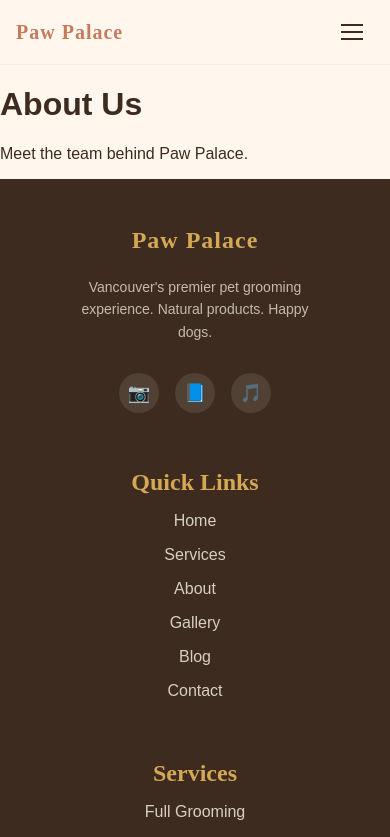
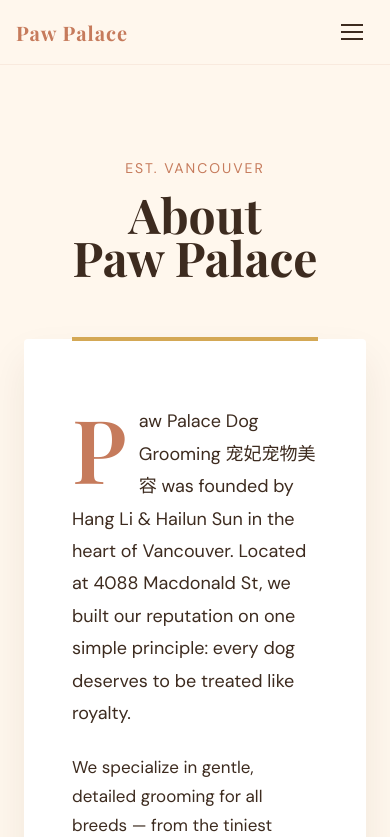
Before and after one commit to hekayaconcepts/paw-palace, a Next.js app: page /about in a window 390 px wide. Shown: the top 837 px of the page. Built offline with nearby package versions, Linux system fonts and the light colour scheme.

Commit message:
feat: add magazine-style About page with real owners and React animations

```diff
--- a/src/app/about/page.tsx
+++ b/src/app/about/page.tsx
@@ -1,8 +1,282 @@
-export default function Page() {
+'use client'
+
+import { useEffect, useRef, useState } from 'react'
+
+export default function AboutPage() {
+  const [mousePos, setMousePos] = useState({ x: 0, y: 0 })
+  const heroRef = useRef<HTMLDivElement>(null)
+
+  // Magazine-style scroll reveal
+  useEffect(() => {
+    const observer = new IntersectionObserver(
+      (entries) => {
+        entries.forEach((entry) => {
+          if (entry.isIntersecting) {
+            entry.target.classList.add('visible')
+          }
+        })
+      },
+      { threshold: 0.1 }
+    )
+
+    document.querySelectorAll('.reveal').forEach((el) => observer.observe(el))
+    return () => observer.disconnect()
+  }, [])
+
+  // Interactive page tilt effect
+  const handleMouseMove = (e: React.MouseEvent) => {
+    if (!heroRef.current) return
+    const rect = heroRef.current.getBoundingClientRect()
+    setMousePos({
+      x: ((e.clientX - rect.left) / rect.width - 0.5) * 20,
+      y: ((e.clientY - rect.top) / rect.height - 0.5) * -20,
+    })
+  }
+
   return (
-    <main>
-      <h1>About Us</h1>
-      <p>Meet the team behind Paw Palace.</p>
-    </main>
-  );
+    <div style={{ backgroundColor: '#FFF7ED', minHeight: '100vh', fontFamily: 'DM Sans, sans-serif' }}>
+      <style jsx global>{`
+        @import url('https://fonts.googleapis.com/css2?family=Playfair+Display:wght@400;600;700&family=DM+Sans:wght@400;500&display=swap');
+
+        .reveal {
+          opacity: 0;
+          transform: translateY(30px);
+          transition: all 0.8s cubic-bezier(0.16, 1, 0.3, 1);
+        }
+        .reveal.visible {
+          opacity: 1;
+          transform: translateY(0);
+        }
+        .magazine-grid {
+          display: grid;
+          grid-template-columns: 1.2fr 0.8fr;
+          gap: 60px;
+          align-items: start;
+        }
+        @media (max-width: 768px) {
+          .magazine-grid {
+            grid-template-columns: 1fr;
+            gap: 40px;
+          }
+        }
+        .drop-cap::first-letter {
+          font-family: 'Playfair Display', serif;
+          float: left;
+          font-size: 5.5rem;
+          line-height: 0.8;
+          margin: 8px 12px 0 0;
+          color: #C67B5C;
+          font-weight: 600;
+        }
+      `}</style>
+
+      {/* Hero Magazine Cover */}
+      <div
+        ref={heroRef}
+        onMouseMove={handleMouseMove}
+        style={{
+          maxWidth: '1200px',
+          margin: '0 auto',
+          padding: '80px 24px 60px',
+          perspective: '1000px'
+        }}
+      >
+        <div className="reveal" style={{ textAlign: 'center', marginBottom: '60px' }}>
+          <p style={{
+            fontFamily: 'DM Sans, sans-serif',
+            color: '#C67B5C',
+            fontSize: '14px',
+            letterSpacing: '2px',
+            textTransform: 'uppercase',
+            marginBottom: '16px'
+          }}>
+            Est. Vancouver
+          </p>
+          <h1 style={{
+            fontFamily: 'Playfair Display, serif',
+            fontSize: 'clamp(3rem, 8vw, 5.5rem)',
+            color: '#3D2B1F',
+            fontWeight: 700,
+            lineHeight: 0.9,
+            margin: 0
+          }}>
+            About<br/>Paw Palace
+          </h1>
+        </div>
+
+        {/* Magazine spread */}
+        <div
+          className="reveal"
+          style={{
+            transform: `rotateY(${mousePos.x * 0.1}deg) rotateX(${mousePos.y * 0.1}deg)`,
+            transition: 'transform 0.3s ease-out',
+            transformStyle: 'preserve-3d'
+          }}
+        >
+          <div className="magazine-grid">
+            {/* Left column - Story */}
+            <div>
+              <div style={{
+                backgroundColor: 'white',
+                padding: '48px',
+                borderRadius: '4px',
+                boxShadow: '0 20px 40px rgba(61,43,31,0.08)',
+                position: 'relative'
+              }}>
+                <div style={{
+                  position: 'absolute',
+                  top: '-2px',
+                  left: '48px',
+                  right: '48px',
+                  height: '4px',
+                  backgroundColor: '#D4A855'
+                }} />
+
+                <p className="drop-cap" style={{
+                  fontSize: '18px',
+                  lineHeight: 1.8,
+                  color: '#3D2B1F',
+                  marginBottom: '24px'
+                }}>
+                  Paw Palace Dog Grooming 宠妃宠物美容 was founded by Hang Li & Hailun Sun in the heart of Vancouver. Located at 4088 Macdonald St, we built our reputation on one simple principle: every dog deserves to be treated like royalty.
+                </p>
+
+                <p style={{ fontSize: '17px', lineHeight: 1.7, color: '#3D2B1F', marginBottom: '24px' }}>
+                  We specialize in gentle, detailed grooming for all breeds — from the tiniest Yorkie to the fluffiest Bernedoodle. No rushing, no cages, just careful scissor work and calm handling. Vancouver's rain means muddy paws year-round, and we understand West Coast coats better than anyone.
+                </p>
+
+                <div style={{
+                  borderLeft: '3px solid #D4A855',
+                  paddingLeft: '24px',
+                  margin: '32px 0',
+                  fontStyle: 'italic'
+                }}>
+                  <p style={{
+                    fontFamily: 'Playfair Display, serif',
+                    fontSize: '22px',
+                    color: '#3D2B1F',
+                    lineHeight: 1.4,
+                    margin: 0
+                  }}>
+                    "We take time with each dog. We discuss their needs before we start, because trust is everything."
+                  </p>
+                </div>
+              </div>
+            </div>
+
+            {/* Right column - Images */}
+            <div style={{ display: 'flex', flexDirection: 'column', gap: '24px' }}>
+              <div style={{
+                overflow: 'hidden',
+                borderRadius: '4px',
+                transform: `translateZ(20px)`,
+                boxShadow: '0 15px 30px rgba(61,43,31,0.12)'
+              }}>
+                <img
+                  src="https://images.unsplash.com/photo-1558788353-f76d92427f16?w=600&auto=format"
+                  alt="Golden retriever after grooming"
+                  style={{ width: '100%', height: '280px', objectFit: 'cover', display: 'block' }}
+                />
+              </div>
+              <div style={{ display: 'grid', gridTemplateColumns: '1fr 1fr', gap: '24px' }}>
+                <div style={{ overflow: 'hidden', borderRadius: '4px', boxShadow: '0 10px 20px rgba(61,43,31,0.1)' }}>
+                  <img
+                    src="https://images.unsplash.com/photo-1518717758536-85ae29035b6d?w=400&auto=format"
+                    alt="Poodle grooming detail"
+                    style={{ width: '100%', height: '180px', objectFit: 'cover', display: 'block' }}
+                  />
+                </div>
+                <div style={{ overflow: 'hidden', borderRadius: '4px', boxShadow: '0 10px 20px rgba(61,43,31,0.1)' }}>
+                  <img
+                    src="https://images.unsplash.com/photo-1548199973-03cce0bbc87b?w=400&auto=format"
+                    alt="Dog spa treatment"
+                    style={{ width: '100%', height: '180px', objectFit: 'cover', display: 'block' }}
+                  />
+                </div>
+              </div>
+            </div>
+          </div>
+        </div>
+      </div>
+
+      {/* Contact Magazine Footer */}
+      <div style={{ maxWidth: '1000px', margin: '0 auto', padding: '0 24px 80px' }}>
+        <div className="reveal" style={{
+          display: 'grid',
+          gridTemplateColumns: 'repeat(auto-fit, minmax(280px, 1fr))',
+          gap: '40px',
+          borderTop: '1px solid #D4C4A8',
+          paddingTop: '60px'
+        }}>
+          <div>
+            <h3 style={{
+              fontFamily: 'Playfair Display, serif',
+              fontSize: '1.5rem',
+              color: '#3D2B1F',
+              marginBottom: '16px'
+            }}>
+              Visit Us
+            </h3>
+            <p style={{ color: '#3D2B1F', lineHeight: 1.6, marginBottom: '8px' }}>
+              <strong>Hang Li & Hailun Sun</strong><br/>
+              Paw Palace Dog Grooming<br/>
+              4088 Macdonald St<br/>
+              Vancouver, BC V6L 2P2
+            </p>
+          </div>
+
+          <div>
+            <h3 style={{
+              fontFamily: 'Playfair Display, serif',
+              fontSize: '1.5rem',
+              color: '#3D2B1F',
+              marginBottom: '16px'
+            }}>
+              Hours
+            </h3>
+            <p style={{ color: '#3D2B1F', lineHeight: 1.8, fontFamily: 'DM Sans, monospace' }}>
+              Mon–Fri: 10:30–17:30<br/>
+              Saturday: 10:30–15:00<br/>
+              Sunday: Closed
+            </p>
+          </div>
+
+          <div>
+            <h3 style={{
+              fontFamily: 'Playfair Display, serif',
+              fontSize: '1.5rem',
+              color: '#3D2B1F',
+              marginBottom: '16px'
+            }}>
+              Book
+            </h3>
+            <p style={{ color: '#3D2B1F', lineHeight: 1.6, marginBottom: '16px' }}>
+              (604) 722-2070<br/>
+              hello@pawpalace.ca
+            </p>
+            <a
+              href="/booking"
+              style={{
+                display: 'inline-block',
+                backgroundColor: '#C67B5C',
+                color: 'white',
+                padding: '12px 24px',
+                textDecoration: 'none',
+                fontFamily: 'DM Sans, sans-serif',
+                fontWeight: 500,
+                fontSize: '14px',
+                letterSpacing: '0.5px',
+                transition: 'all 0.3s ease',
+                borderRadius: '2px'
+              }}
+              onMouseEnter={(e) => e.currentTarget.style.backgroundColor = '#A85C3F'}
+              onMouseLeave={(e) => e.currentTarget.style.backgroundColor = '#C67B5C'}
+            >
+              BOOK APPOINTMENT
+            </a>
+          </div>
+        </div>
+      </div>
+    </div>
+  )
 }
```
